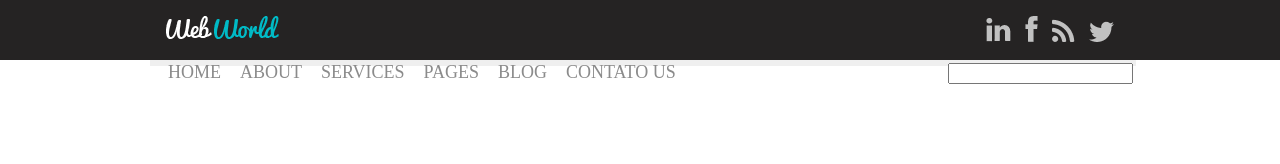
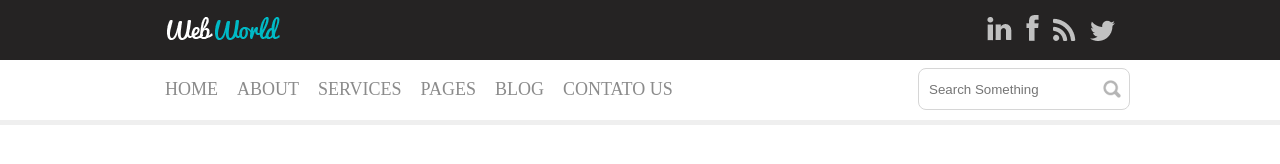
Before and after one commit to AndreLucyo2/CriarSiteModernoHTMLCSS, a plain HTML site: page index.html in a window 1280 px wide. Drawn offline with Linux system fonts and the light colour scheme.

Commit message:
feito video -3 , feito ajustes por conta propria. alinhamento do menu superior.

```diff
--- a/css/main.css
+++ b/css/main.css
@@ -15,34 +15,51 @@ main{
     width: 980px;
     position: relative;
 }
+
 .logo{
     float: left;
-    padding: 16px;
+    padding: 17px;
     /* width: 65%; */
 }
 
 .redes-sociais{
     /* width: 30%; */
-    padding: 16px;
+    padding: 15px;
     float: right;
+    height: 30px;
 }
 
 .redes-sociais ul li {
+    margin-left: 10px;
     display: inline-block;
     list-style: none;
-    margin-left: 10px;
 
 }
+
+.col-100{
+    width: 100%;
+    float: left;
+    position: relative;
+    /* background-color: red; */
+}
+
+.menu-urls{
+    height: 60px;
+    border-bottom: 5px solid #efefef;
+}
+
 .header-2{
     background-color: #ffffff;
-    width: 100%;
-    border: 3px solid #efefef;
+    width: 980px;
+    margin: 0 auto;
+
 }
 
 .menu ul li {
     display: inline-block;
     color: #8b8b8b;
     margin-left: 15px;
+    height: 15px;
 }
 
 .menu ul li a {
@@ -54,11 +71,25 @@ main{
 }
 
 .menu{
-    /* width: 70%; */
+    width: 70%;
+    margin-top: 20px;
     float: left;
 }
 
 .busca{
-    /* width: 30%; */
+    text-align: center;
+    height: 30%;
+    margin-top: 8px;
     float: right;
 }
+
+.busca input{
+    background-image: url(../img/lupa.png);
+    background-repeat: no-repeat;
+    background-position: 96%;
+    height: 20px;
+    padding: 10px;
+    width: 190px;
+    border: 1px solid #d6d6d6;
+    border-radius: 8px;
+}
--- a/index.html
+++ b/index.html
@@ -47,7 +47,7 @@
         </main>
     </header>
 
-    <main>
+    <main class="col-100 menu-urls">
         <div class="header-2">
             <div class="menu">
                 <ul>
@@ -57,13 +57,12 @@
                     <li><a href="">Pages</a> </li>
                     <li><a href="">Blog</a> </li>
                     <li><a href="">Contato Us</a> </li>
-
                 </ul>
             </div>
+
             <div class="busca">
-                <input type="text">
+                <input type="text" placeholder="Search Something">
             </div>
-
         </div>
     </main>
 </body>
```
Also changed, not shown: img/lupa.png (added).
